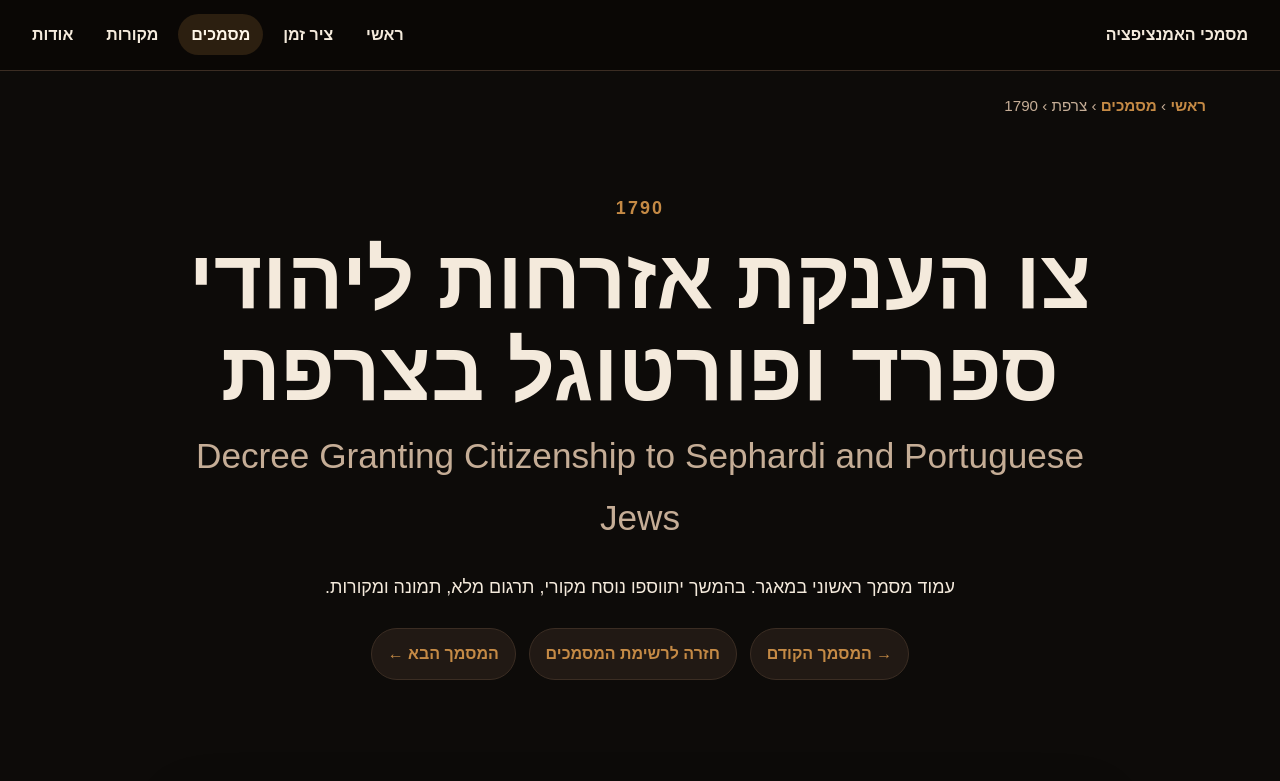
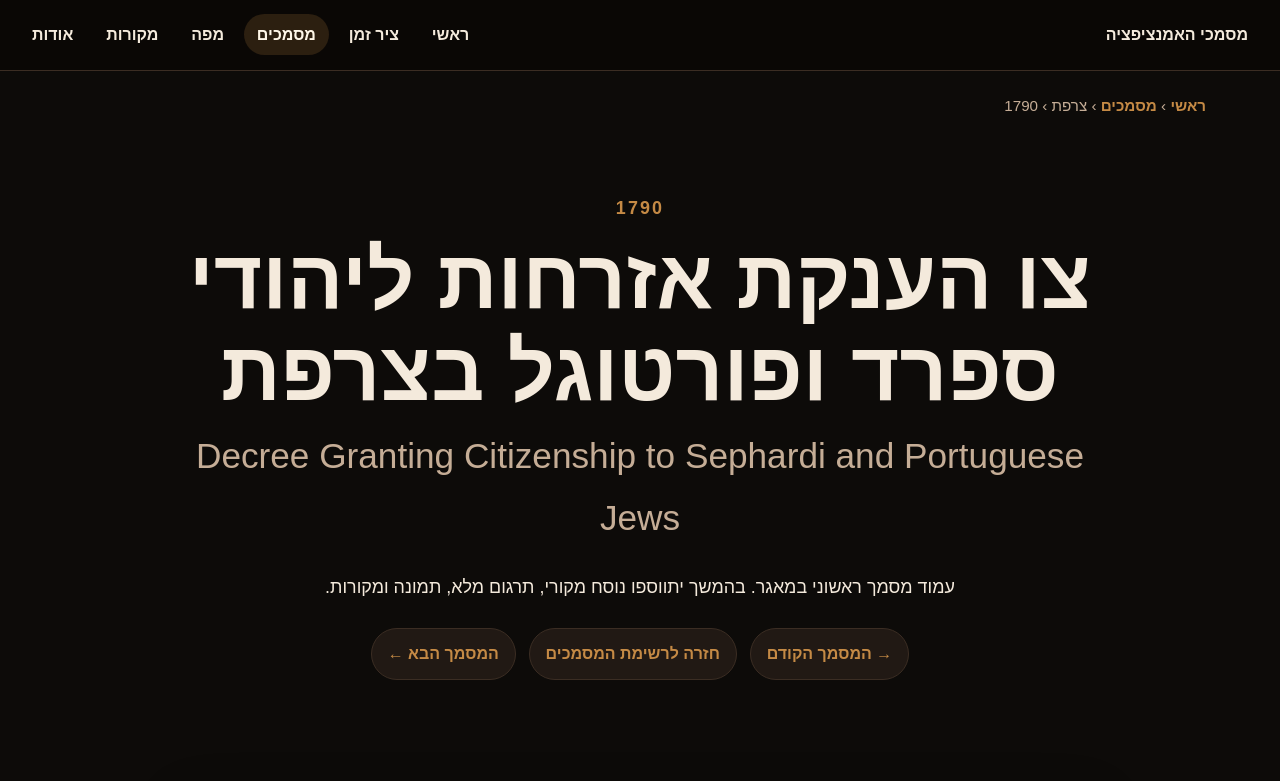
Before and after one commit to rexram987-create/Jewish-Emancipation-Documents, a website: page documents/1790-sephardi-citizenship.html in a window 1280 px wide. Shown: the top 781 px of the page. Drawn offline with Linux system fonts and the light colour scheme.

Commit message:
Add map link to 1790 document navigation

```diff
--- a/documents/1790-sephardi-citizenship.html
+++ b/documents/1790-sephardi-citizenship.html
@@ -14,6 +14,7 @@
       <a href="../index.html">ראשי</a>
       <a href="../timeline.html">ציר זמן</a>
       <a class="active" href="../documents.html">מסמכים</a>
+      <a href="../map.html">מפה</a>
       <a href="../sources.html">מקורות</a>
       <a href="../about.html">אודות</a>
     </div>
```
